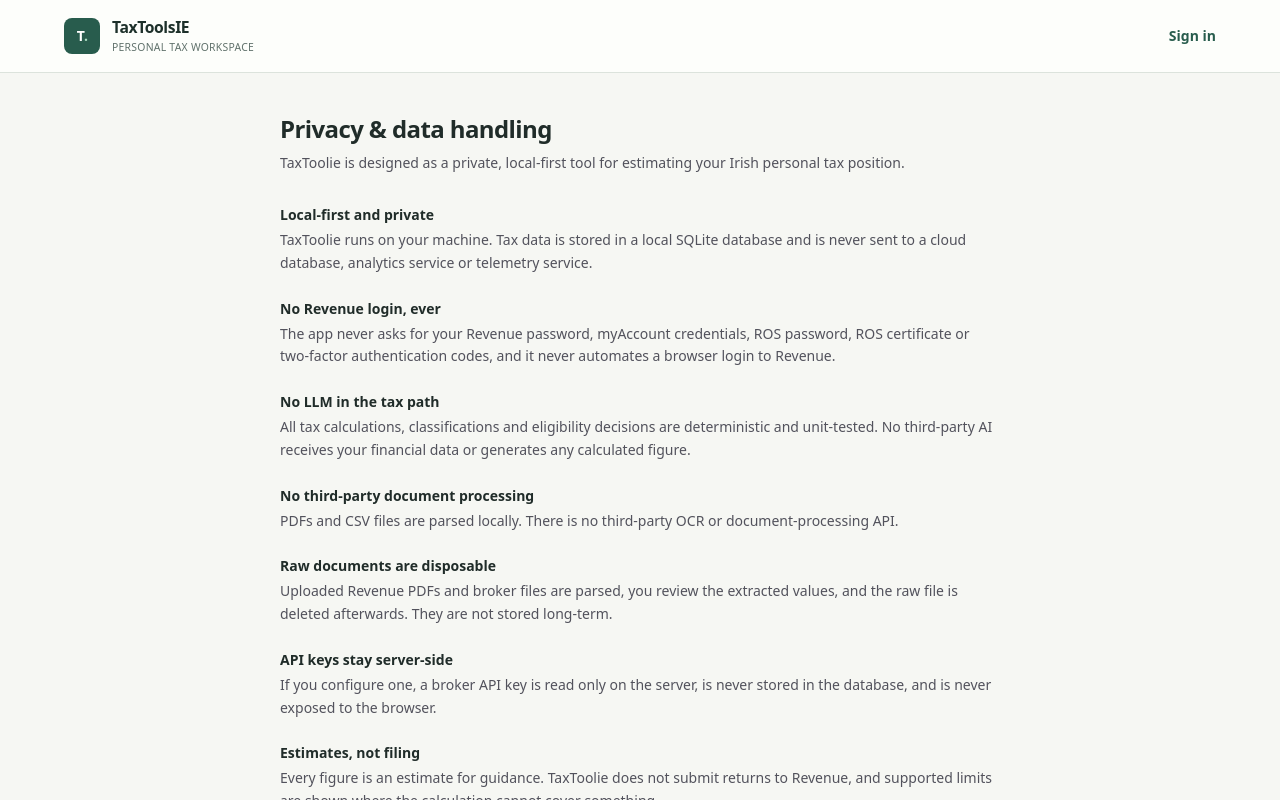
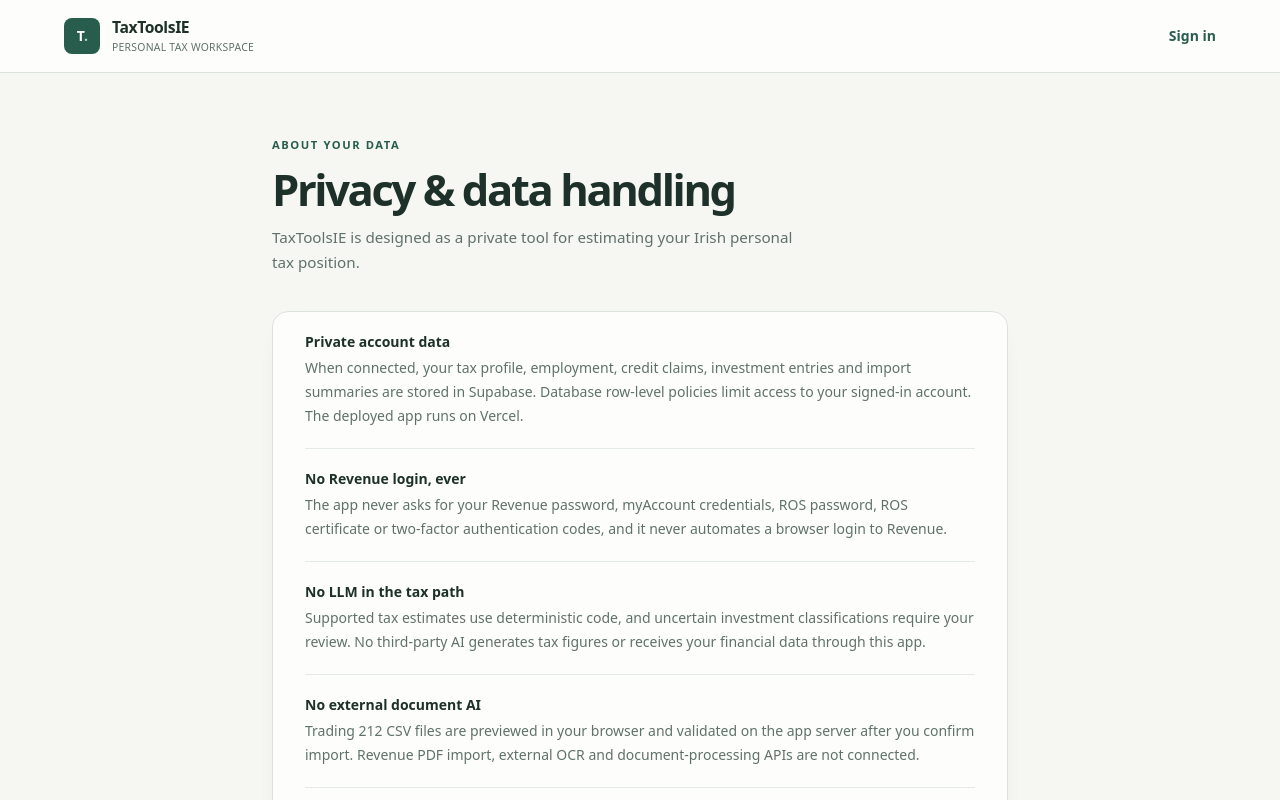
Before and after one commit to JackLee122/TaxToolsIE, a Next.js app: page /privacy in a window 1280 px wide. Shown: the top 800 px of the page. Built offline with nearby package versions, Linux system fonts and the light colour scheme.

Commit message:
descriptions

```diff
--- a/app/privacy/page.tsx
+++ b/app/privacy/page.tsx
@@ -6,8 +6,8 @@ export const metadata: Metadata = {
 
 const principles = [
   {
-    title: "Local-first and private",
-    body: "TaxToolie runs on your machine. Tax data is stored in a local SQLite database and is never sent to a cloud database, analytics service or telemetry service.",
+    title: "Private account data",
+    body: "When connected, your tax profile, employment, credit claims, investment entries and import summaries are stored in Supabase. Database row-level policies limit access to your signed-in account. The deployed app runs on Vercel.",
   },
   {
     title: "No Revenue login, ever",
@@ -15,39 +15,39 @@ const principles = [
   },
   {
     title: "No LLM in the tax path",
-    body: "All tax calculations, classifications and eligibility decisions are deterministic and unit-tested. No third-party AI receives your financial data or generates any calculated figure.",
+    body: "Supported tax estimates use deterministic code, and uncertain investment classifications require your review. No third-party AI generates tax figures or receives your financial data through this app.",
   },
   {
-    title: "No third-party document processing",
-    body: "PDFs and CSV files are parsed locally. There is no third-party OCR or document-processing API.",
+    title: "No external document AI",
+    body: "Trading 212 CSV files are previewed in your browser and validated on the app server after you confirm import. Revenue PDF import, external OCR and document-processing APIs are not connected.",
   },
   {
-    title: "Raw documents are disposable",
-    body: "Uploaded Revenue PDFs and broker files are parsed, you review the extracted values, and the raw file is deleted afterwards. They are not stored long-term.",
+    title: "Raw CSV files are not saved",
+    body: "After confirmation, the CSV is sent to the app server. The app saves parsed investment entries, the file name and import counts in Supabase, but does not save the original CSV. PDF uploads are not supported.",
   },
   {
     title: "API keys stay server-side",
-    body: "If you configure one, a broker API key is read only on the server, is never stored in the database, and is never exposed to the browser.",
+    body: "No broker API connection is active in the current app.",
   },
   {
     title: "Estimates, not filing",
-    body: "Every figure is an estimate for guidance. TaxToolie does not submit returns to Revenue, and supported limits are shown where the calculation cannot cover something.",
+    body: "Every figure is an estimate for guidance. TaxToolsIE does not submit returns to Revenue, and supported limits are shown where the calculation cannot cover something.",
   },
 ];
 
 export default function PrivacyPage() {
   return (
-    <main className="mx-auto w-full max-w-3xl px-4 py-10 sm:px-6">
-      <h1 className="text-2xl font-semibold tracking-tight">Privacy &amp; data handling</h1>
-      <p className="mt-2 text-sm text-zinc-600">
-        TaxToolie is designed as a private, local-first tool for estimating your
-        Irish personal tax position.
+    <main className="mx-auto w-full max-w-3xl px-4 py-12 sm:py-16">
+      <p className="eyebrow mb-3">About your data</p>
+      <h1 className="page-title">Privacy &amp; data handling</h1>
+      <p className="page-description mt-3">
+        TaxToolsIE is designed as a private tool for estimating your Irish personal tax position.
       </p>
-      <ul className="mt-8 space-y-6">
+      <ul className="card-surface mt-9 divide-y divide-[#e4ebe3] px-6 sm:px-8">
         {principles.map((p) => (
-          <li key={p.title}>
-            <h2 className="text-sm font-semibold">{p.title}</h2>
-            <p className="mt-1 text-sm leading-relaxed text-zinc-600">{p.body}</p>
+          <li key={p.title} className="py-5">
+            <h2 className="text-sm font-semibold text-[#1d302a]">{p.title}</h2>
+            <p className="mt-1 text-sm leading-6 text-[#60716b]">{p.body}</p>
           </li>
         ))}
       </ul>
```
Also changed, not shown: 1 other file (tests, documents, lock files or other folders).
